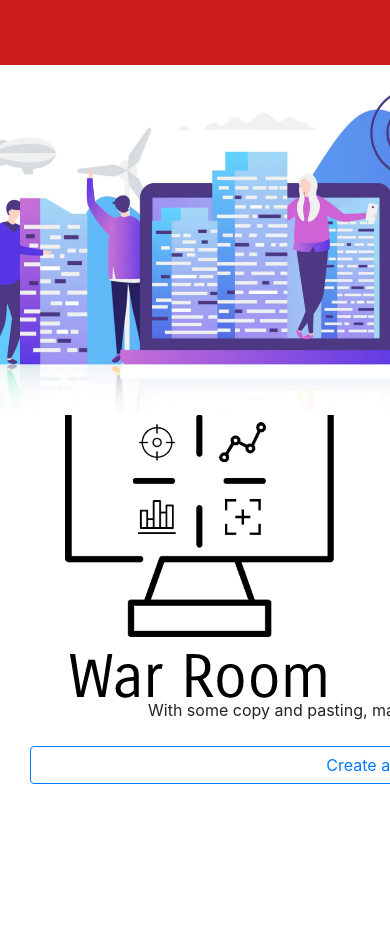
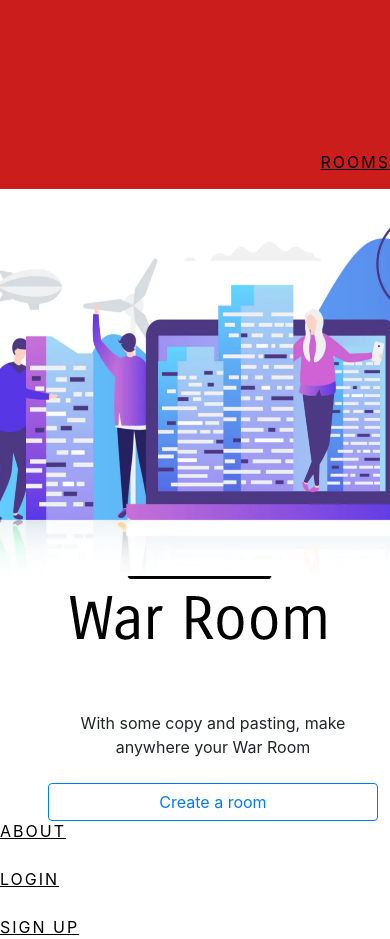
Before and after one commit to dy-fi/WarRoomPy, a Flask app: page / in a window 390 px wide; the page is wider, and only the part inside the window is pictured. Before the commit the page ends 784 px from the top of that part, so only its background shows below. Run offline with Flask 2, Linux system fonts and the light colour scheme; some libraries are stand-ins or nearby versions.

Commit message:
fixed landing page links

```diff
--- a/static/main.css
+++ b/static/main.css
@@ -1,5 +1,6 @@
 .banner {
     text-align: center;
+    margin-top: -2%;
 }
 
 #base {
@@ -15,7 +16,7 @@
     padding:0px;
     margin:0px;
     left:0px;
-    position:fixed;
+    position: absolute;
 }
 
 img {
@@ -23,21 +24,20 @@ img {
 }
 
 .index-bottom-wrapper {
-    padding-top: 32%;
+    padding-top: 42%;
     margin-left: auto;
     margin-right: auto;
     text-align: center;
-    position: fixed;
 }
 
 .nav-link-right {
     text-align: left;
-    padding-top:200px;
+    padding-top:150px;
 }
 
 .nav-link-left {
     text-align: right;
-    padding-top:200px;
+    padding-top:150px;
 }
 
 .link {
--- a/templates/base.html
+++ b/templates/base.html
@@ -16,7 +16,7 @@
     <meta author='dy-fi'>
 
     <link rel='stylesheet' href='https://stackpath.bootstrapcdn.com/bootstrap/4.1.3/css/bootstrap.min.css' integrity='sha384-MCw98/SFnGE8fJT3GXwEOngsV7Zt27NXFoaoApmYm81iuXoPkFOJwJ8ERdknLPMO' crossorigin='anonymous'>
-    <link rel='stylesheet' type='text/css' href="{{ url_for('static', filename='main.css', version=15.3) }}">
+    <link rel='stylesheet' type='text/css' href="{{ url_for('static', filename='main.css', version=16.9) }}">
     <link rel="stylesheet" type="text/css" href="{{ url_for('static', filename='epoch.min.css') }}">
 
     {% block head %}{% endblock %}
--- a/templates/index.html
+++ b/templates/index.html
@@ -4,7 +4,7 @@
 <div class="index-top-wrapper">
     <div class="row">
         <div class="col-sm-4 nav-link-left">
-            <a href="/rooms" class="link" id="left-link">Rooms</a>
+            <a href="/rooms" class="link">Rooms</a>
             <br><br>
             <a href="/how-to-use" class="link">How to Use</a>
             <br><br>
@@ -22,11 +22,12 @@
         </div>
     </div>
 </div>
+<br>
 <div class='row index-bottom-wrapper'>
     <div class='col-sm-6'>
         <img src="{{ url_for("static", filename="smart-city.png") }}" style="height:500px; width:700px; padding-bottom:10%; margin-bottom:20%; margin-top:-20%; margin-left:-33%;" alt='front-image'>
     </div>
-    <div class='col-sm-6' style='margin-top:10%;'>
+    <div class='col-sm-6' style='margin-top:10%; right:-5%;'>
         With some copy and pasting, make anywhere your War Room
         <br>
         <br>
@@ -34,5 +35,4 @@
     </div>
 </div>
 
-
 {% endblock %}
```
